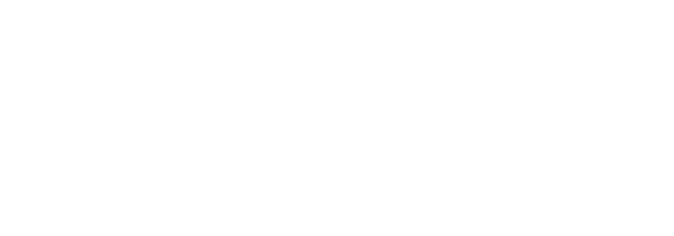
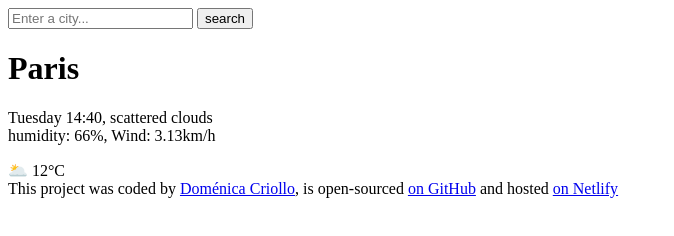
Before and after one commit to DomeC99/my-meteo, a plain HTML site: page index.html in a window 1280 px wide. Shown: the whole page, without its empty margins (0-674 px from the left). Drawn offline with Linux system fonts and the light colour scheme.

Commit message:
Added HTML

```diff
--- a/index.html
+++ b/index.html
@@ -6,7 +6,28 @@
     <title>Meteo App</title>
 </head>
 <body>
-    <h1></h1>
-    <footer></footer>
+    <header>
+        <form>
+            <input type="search" placeholder="Enter a city..." required>
+            <input type="submit" value="search">
+        </form>
+    </header>
+    <main>
+        <div>
+            <h1>Paris</h1>
+            <p>Tuesday 14:40, scattered clouds
+                <br>
+                humidity: 66%, Wind: 3.13km/h
+            </p>
+        </div>
+        <div>
+            <div>🌥️ 12°C</div>
+        </div>
+    </main>
+    <footer>This project was coded by
+        <a href="https://github.com/DomeC99" target="_blank">Doménica Criollo</a>, is open-sourced
+        <a href="https://github.com/DomeC99/my-meteo.git" target="_blank">on GitHub</a> and hosted
+        <a href="https://www.netlify.com/" target="_blank">on Netlify</a>
+    </footer>
 </body>
 </html>
```
